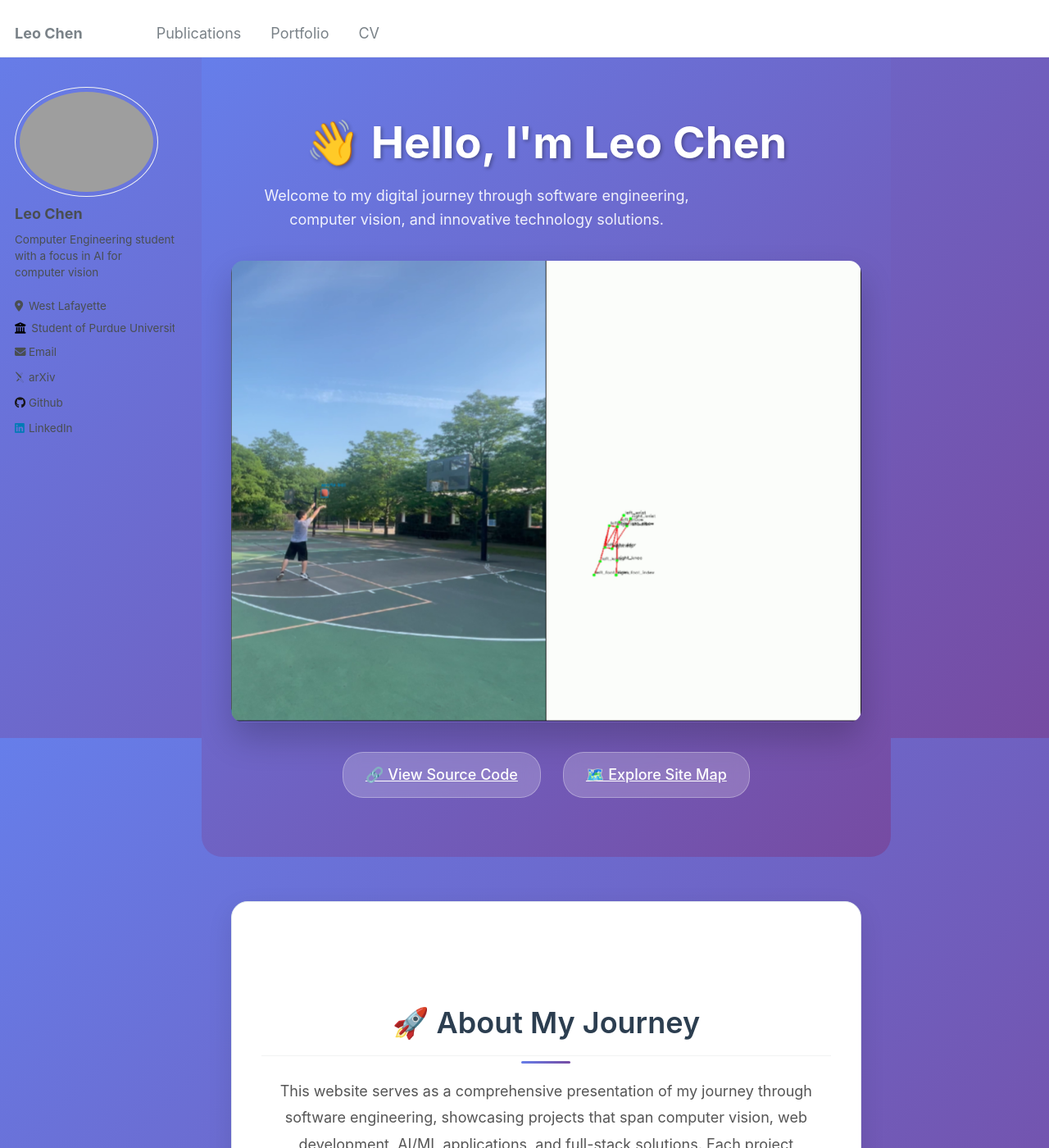
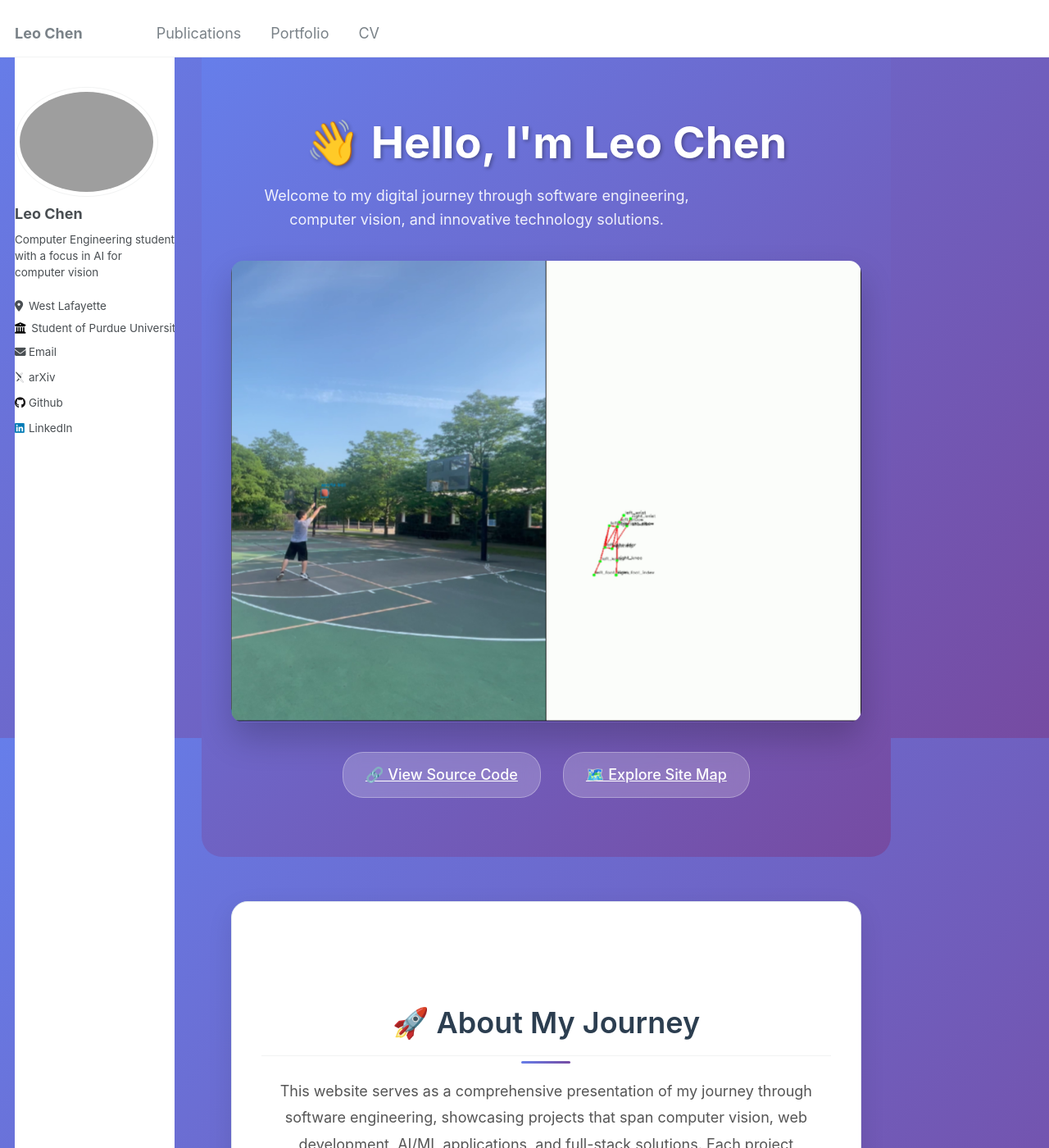
Before and after one commit to LeoChen21/LeoChen21.github.io, a Jekyll site: the page built from _pages/about.md, in a window 1280 px wide and 1400 px high. Shown: the whole window at 82% size. Built offline with Jekyll 4.4.1, drawn with Linux system fonts in a browser that asks for light colours; some web fonts are replaced.

Commit message:
fixed sidebar blending with background

```diff
--- a/_sass/_sidebar.scss
+++ b/_sass/_sidebar.scss
@@ -12,6 +12,8 @@
 
   @include clearfix();
   margin-bottom: 1em;
+  background-color: $background-color;
+  border-radius: $border-radius;
 
   @media screen and (min-width: $sidebar-screen-min-width) {
     height: 100vh;
```
